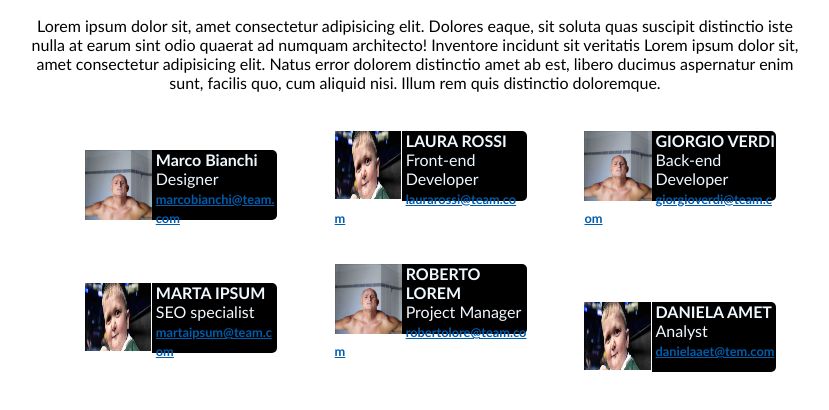
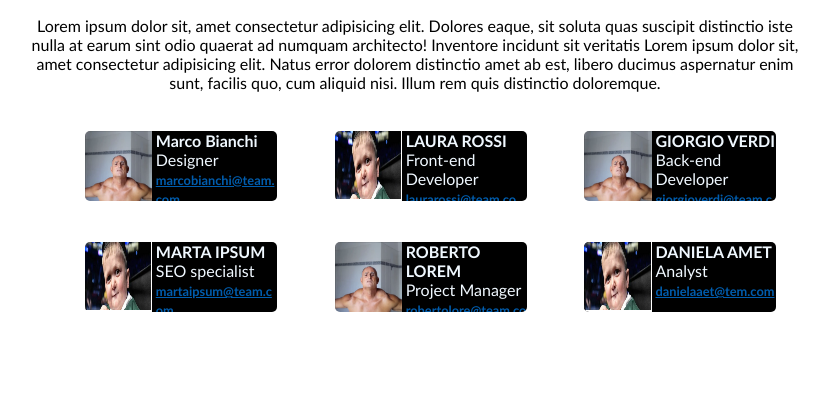
Before and after one commit to sidane17/html-css-float-cards, a plain HTML site: page index.html in a window 1280 px wide. Shown: the part 156-566 px from the top of the page, without its empty margins (225-1054 px from the left). Drawn offline with Linux system fonts and the light colour scheme.

Commit message:
rifinitura

```diff
--- a/stile.css
+++ b/stile.css
@@ -20,6 +20,7 @@ h1{
     text-align: center;
 }
 .card{
+    overflow: auto;
     word-wrap: break-word;
     border-radius: 5px;
     color: aliceblue;
```
